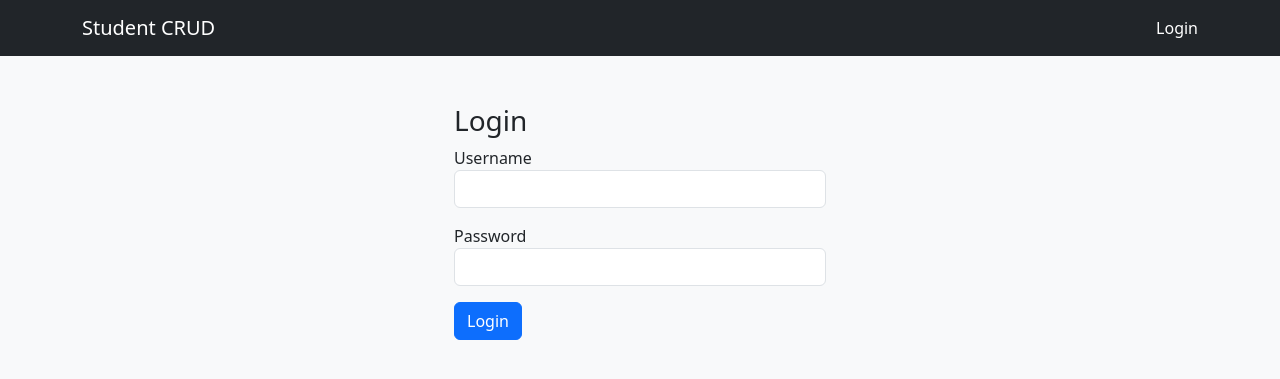
After one commit to mlgarage11425/CRUD-using-DJANGO, a Django app: page /accounts/login/ in a window 1280 px wide. The commit adds this page. Shown: the top 379 px of the page. Run offline with Django 5.2, Linux system fonts and the light colour scheme.

Commit message:
add login system

```diff
--- a/crudproject/settings.py
+++ b/crudproject/settings.py
@@ -109,3 +109,7 @@ STATIC_URL = 'static/'
 # https://docs.djangoproject.com/en/5.2/ref/settings/#default-auto-field
 
 DEFAULT_AUTO_FIELD = 'django.db.models.BigAutoField'
+
+LOGIN_URL = '/accounts/login/'        # where to redirect if not logged in
+LOGIN_REDIRECT_URL = '/students/'     # after login
+LOGOUT_REDIRECT_URL = '/accounts/login/'  # after logout
--- a/crudproject/urls.py
+++ b/crudproject/urls.py
@@ -4,4 +4,5 @@ from django.urls import path, include
 urlpatterns = [
     path('admin/', admin.site.urls),
     path('students/', include('students.urls')),
+    path('accounts/', include('django.contrib.auth.urls')),
 ]
--- /dev/null
+++ b/students/templates/registration/login.html
@@ -0,0 +1,20 @@
+{% extends 'students/base.html' %}
+{% block title %}Login{% endblock %}
+
+{% block content %}
+<div class="col-md-4 offset-md-4 mt-5">
+    <h3>Login</h3>
+    <form method="post">
+        {% csrf_token %}
+        <div class="mb-3">
+            <label>Username</label>
+            <input type="text" name="username" class="form-control">
+        </div>
+        <div class="mb-3">
+            <label>Password</label>
+            <input type="password" name="password" class="form-control">
+        </div>
+        <button class="btn btn-primary">Login</button>
+    </form>
+</div>
+{% endblock %}
--- a/students/templates/students/base.html
+++ b/students/templates/students/base.html
@@ -3,20 +3,51 @@
 <html lang="en">
 <head>
     <meta charset="UTF-8">
-    <title>{% block title %}CRUD App{% endblock %}</title>
+    <title>{% block title %}Student CRUD{% endblock %}</title>
 
-    <link href="https://cdn.jsdelivr.net/npm/bootstrap@5.3.2/dist/css/bootstrap.min.css" rel="stylesheet">
+    <!-- Bootstrap CSS -->
+    <link
+        href="https://cdn.jsdelivr.net/npm/bootstrap@5.3.2/dist/css/bootstrap.min.css"
+        rel="stylesheet"
+    >
 </head>
+
 <body class="bg-light">
 
+<!-- Navbar -->
 <nav class="navbar navbar-dark bg-dark mb-4">
-    <div class="container">
-        <a class="navbar-brand" href="{% url 'student_list' %}">Student CRUD</a>
+    <div class="container d-flex justify-content-between align-items-center">
+        <a class="navbar-brand" href="{% url 'student_list' %}">
+            Student CRUD
+        </a>
+
+        <ul class="navbar-nav flex-row">
+            {% if user.is_authenticated %}
+                <li class="nav-item ms-3">
+                    <span class="navbar-text text-white me-2">
+                        Hello, {{ user.username }}
+                    </span>
+                </li>
+                <li class="nav-item ms-3">
+                    <a class="nav-link text-white" href="{% url 'logout' %}">
+                        Logout
+                    </a>
+                </li>
+            {% else %}
+                <li class="nav-item ms-3">
+                    <a class="nav-link text-white" href="{% url 'login' %}">
+                        Login
+                    </a>
+                </li>
+            {% endif %}
+        </ul>
     </div>
 </nav>
 
+<!-- Main content -->
 <div class="container">
 
+    <!-- Django messages -->
     {% if messages %}
         {% for message in messages %}
             <div class="alert alert-{{ message.tags }} alert-dismissible fade show" role="alert">
@@ -26,9 +57,15 @@
         {% endfor %}
     {% endif %}
 
-    {% block content %}{% endblock %}
+    {% block content %}
+    {% endblock %}
+
 </div>
 
-<script src="https://cdn.jsdelivr.net/npm/bootstrap@5.3.2/dist/js/bootstrap.bundle.min.js"></script>
+<!-- Bootstrap JS -->
+<script
+    src="https://cdn.jsdelivr.net/npm/bootstrap@5.3.2/dist/js/bootstrap.bundle.min.js">
+</script>
+
 </body>
 </html>
--- a/students/views.py
+++ b/students/views.py
@@ -1,5 +1,6 @@
 from django.shortcuts import render, redirect, get_object_or_404
 from django.contrib import messages
+from django.contrib.auth.decorators import login_required
 
 
 # Create your views here.
@@ -8,12 +9,13 @@ from .models import Student
 
 
 #showing student list
-
+@login_required
 def index(request):
     students = Student.objects.all() #fetch all students from database
     return render(request, 'students/index.html', {'students':students})
 
 #adding student details
+@login_required
 def add_student(request):
     if request.method == 'POST':
         form = StudentForm(request.POST)
@@ -27,6 +29,7 @@ def add_student(request):
     return render(request, 'students/add_students.html', {'form':form})
 
 #edit student details
+@login_required
 def edit_student(request, id):
     student = get_object_or_404(Student, id=id)
 
@@ -43,6 +46,7 @@ def edit_student(request, id):
     return render(request, 'students/edit_student.html', {'form':form})
 
 #delete student details
+@login_required
 def delete_student(request, id):
     student = get_object_or_404(Student, id=id)
     if request.method == "POST":
```
Also changed, not shown: db.sqlite3.
